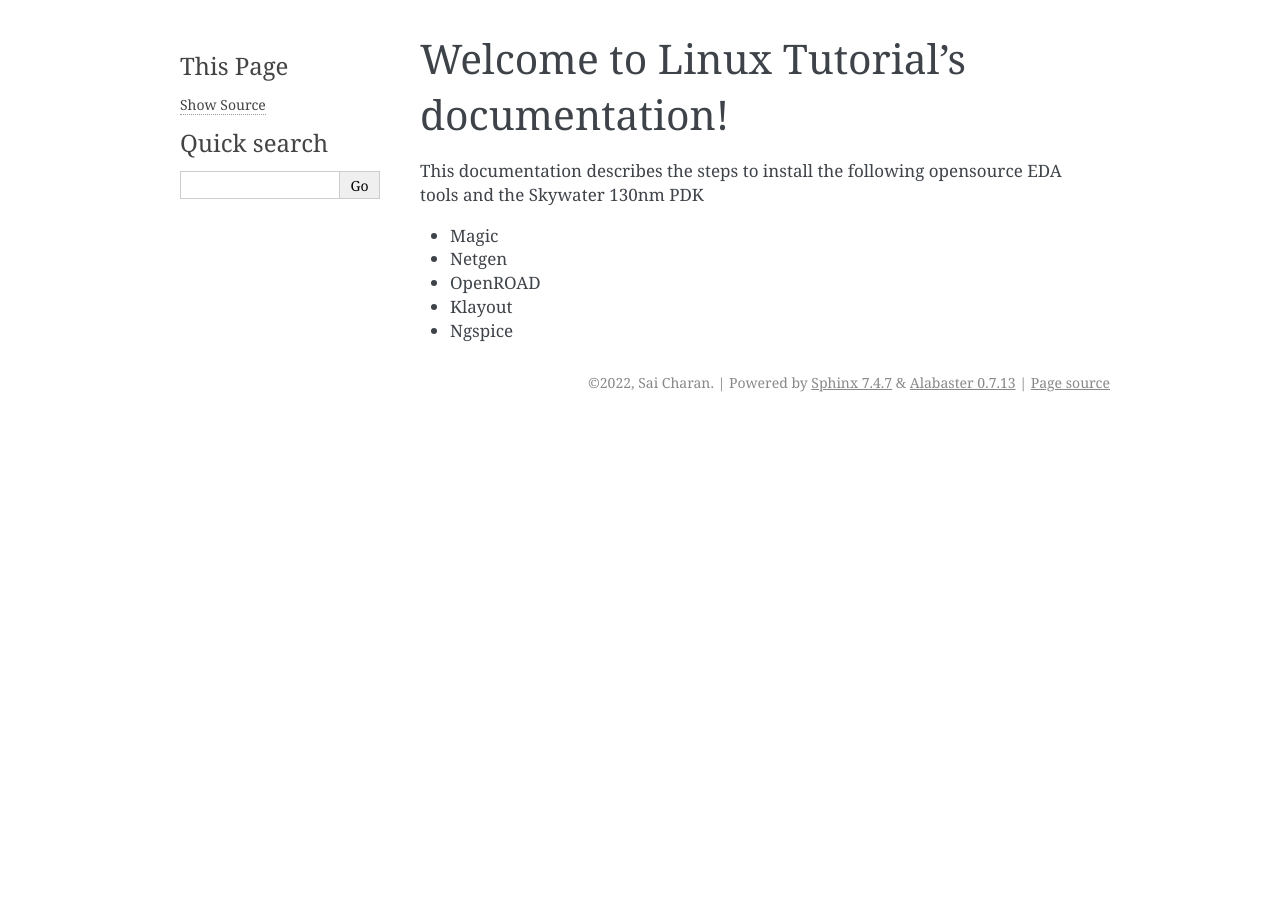
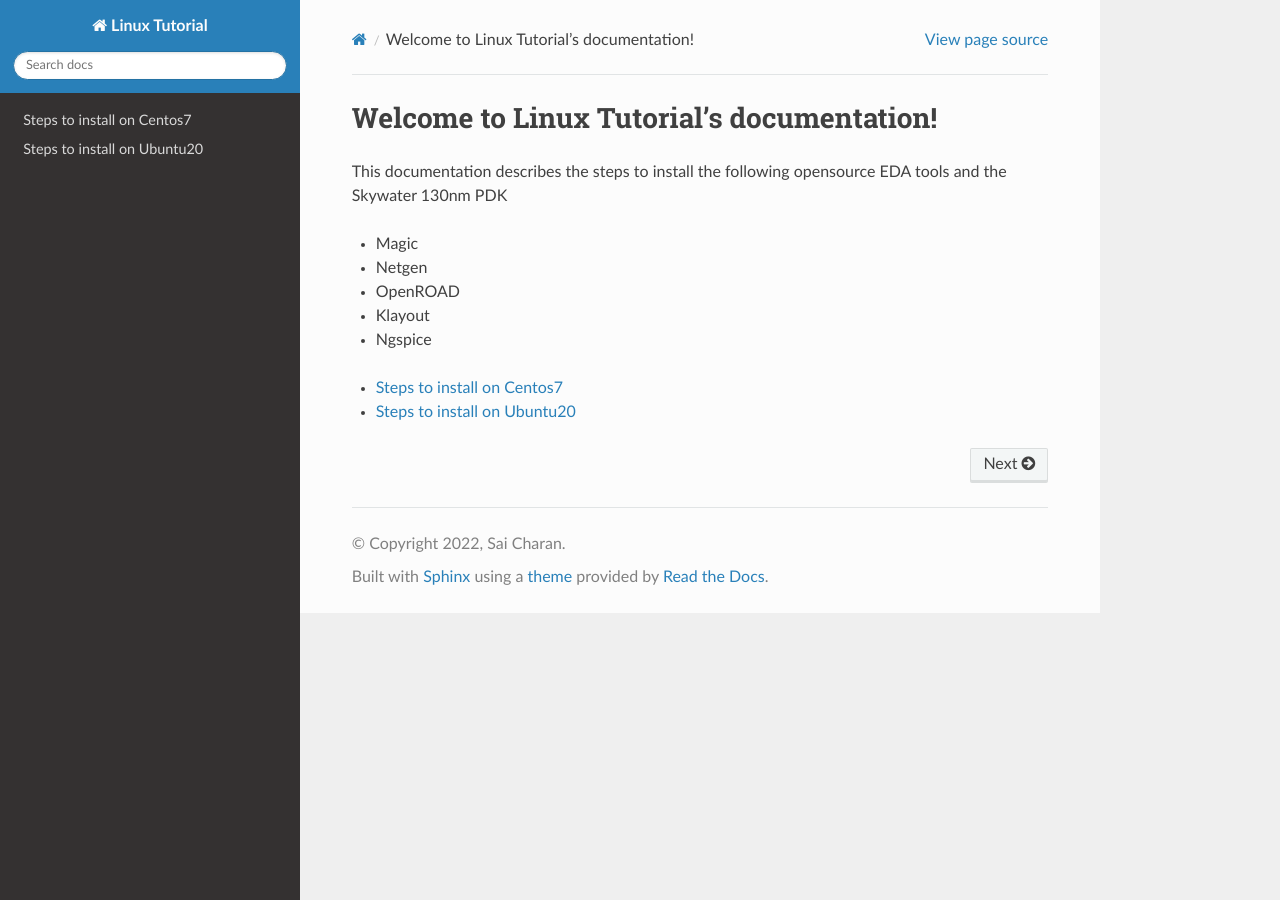
Before and after one commit to saicharan0112/install-oseda, a Sphinx documentation site: the page built from docs/source/index.rst, in a window 1280 px wide. Built offline with Sphinx 7.4.7 and the Read the Docs theme 2.0.0, drawn with Linux system fonts in a browser that asks for light colours.

Commit message:
shifted to readthedocs theme

```diff
--- a/docs/source/centos7.rst
+++ b/docs/source/centos7.rst
@@ -0,0 +1,2 @@
+Steps to install on Centos7
+===============================
--- a/docs/source/conf.py
+++ b/docs/source/conf.py
@@ -44,7 +44,9 @@
 # The theme to use for HTML and HTML Help pages.  See the documentation for
 # a list of builtin themes.
 #
-html_theme = 'alabaster'
+
+import sphinx_rtd_theme
+html_theme = 'sphinx_rtd_theme'
 
 # Add any paths that contain custom static files (such as style sheets) here,
 # relative to this directory. They are copied after the builtin static files,
--- a/docs/source/index.rst
+++ b/docs/source/index.rst
@@ -19,3 +13,9 @@
 * OpenROAD
 * Klayout
 * Ngspice
+
+.. toctree::
+   :maxdepth: 2
+
+   centos7
+   ubuntu20
--- a/docs/source/ubuntu20.rst
+++ b/docs/source/ubuntu20.rst
@@ -0,0 +1,2 @@
+Steps to install on Ubuntu20
+=================================
```
Also changed, not shown: other parts of docs/source/index.rst (+0 -6 lines).
